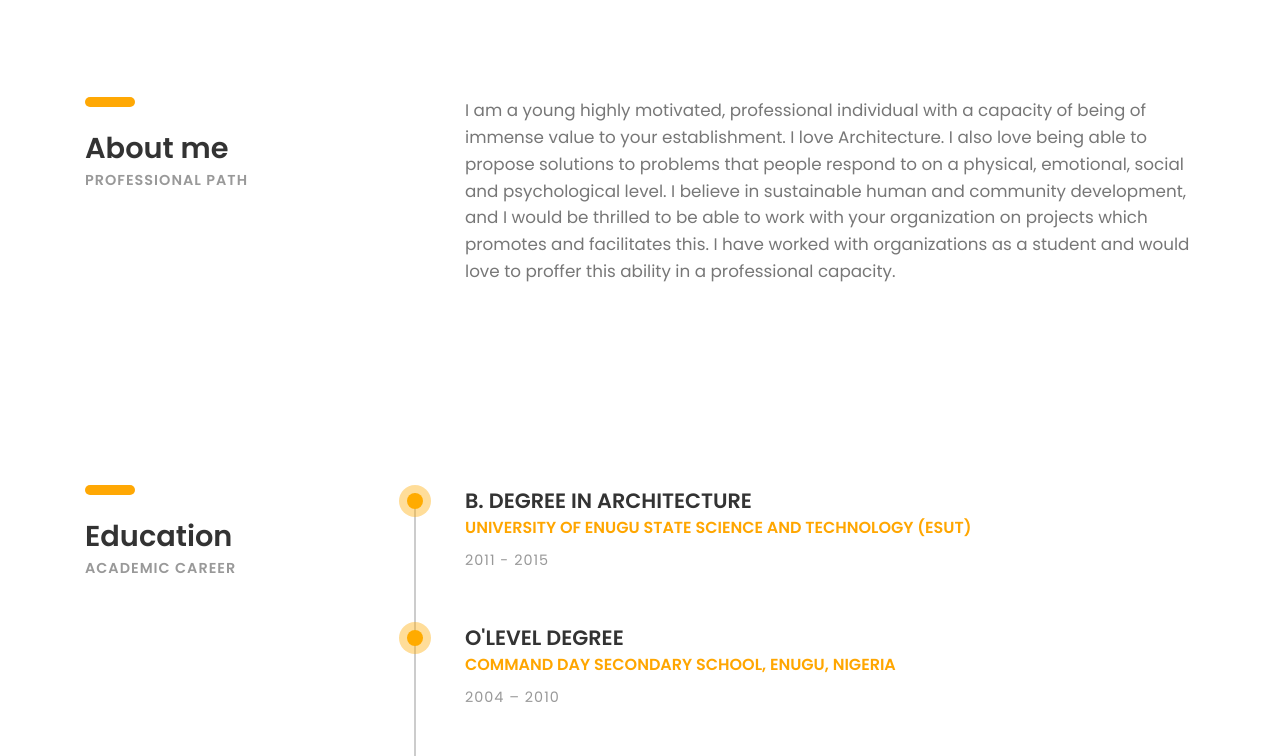
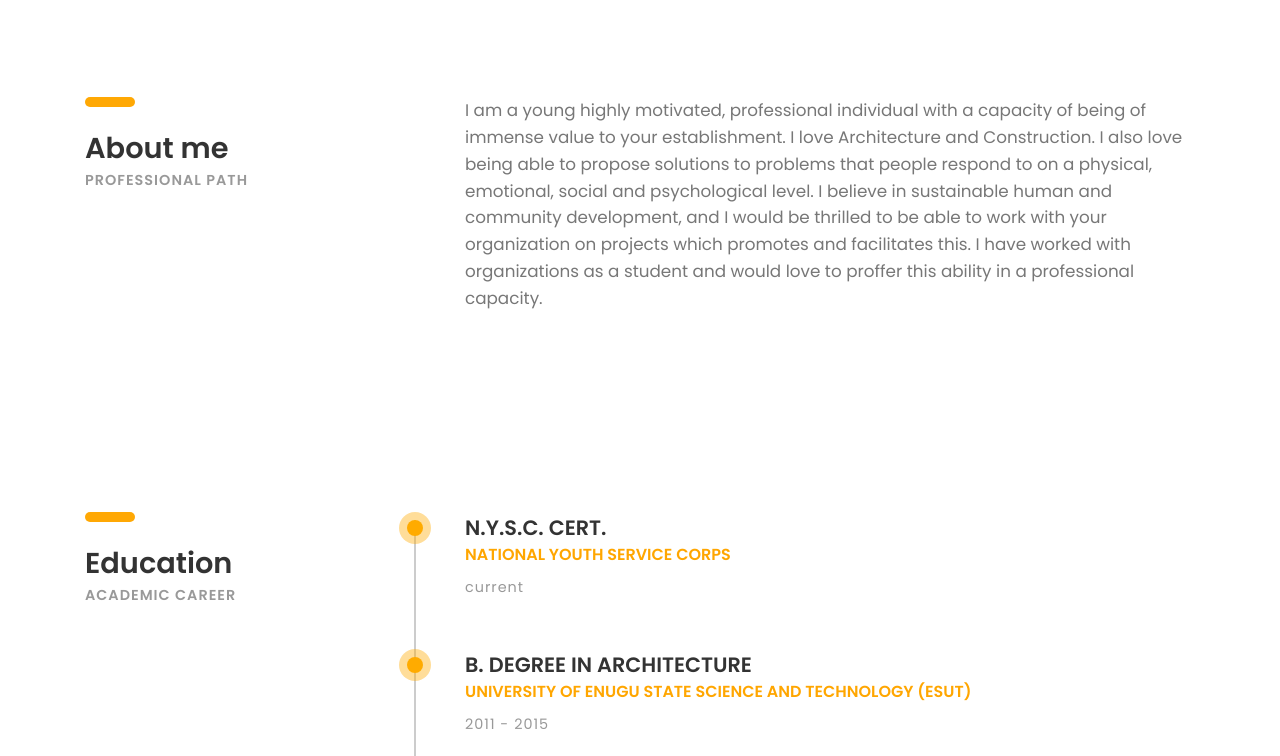
Before and after one commit to kenechiaugustine/ikazionu, a plain HTML site: page index.html in a window 1280 px wide. Shown: the part 634-1390 px from the top of the page. Drawn offline with Linux system fonts and the light colour scheme; files whose address does not match are found by name; a web font is replaced by a local one.

Commit message:
made some corrections

```diff
--- a/index.html
+++ b/index.html
@@ -137,7 +137,7 @@
           <div class="col-sm-8">
             <p class="margin-b-50">
               I am a young highly motivated, professional individual with a capacity of being of immense value to your establishment.
-I love Architecture. I also love being able to propose solutions to problems that people respond to on a physical, emotional, social and psychological level.
+I love Architecture and Construction. I also love being able to propose solutions to problems that people respond to on a physical, emotional, social and psychological level.
 I believe in sustainable human and community development, and I would be thrilled to be able to work with your organization on projects which promotes and facilitates this. I have worked with organizations as a student and would love to proffer this ability in a professional capacity.
             </p>
           </div>
@@ -162,6 +162,17 @@ I believe in sustainable human and community development, and I would be thrille
           <!-- col-sm-4 -->
           <div class="col-sm-8">
             <div class="education-wrapper">
+              <!-- education -->
+              <div class="education margin-b-50">
+                <h4><b>N.Y.S.C. CERT.</b></h4>
+                <h5 class="font-yellow">
+                  <b>NATIONAL YOUTH SERVICE CORPS</b>
+                </h5>
+                <h6 class="font-lite-black margin-t-10">
+                  current
+                </h6>
+              </div>
+              <!-- education -->
               <div class="education margin-b-50">
                 <h4><b>B. DEGREE IN ARCHITECTURE</b></h4>
                 <h5 class="font-yellow">
```
Also changed, not shown: 2 other files.
